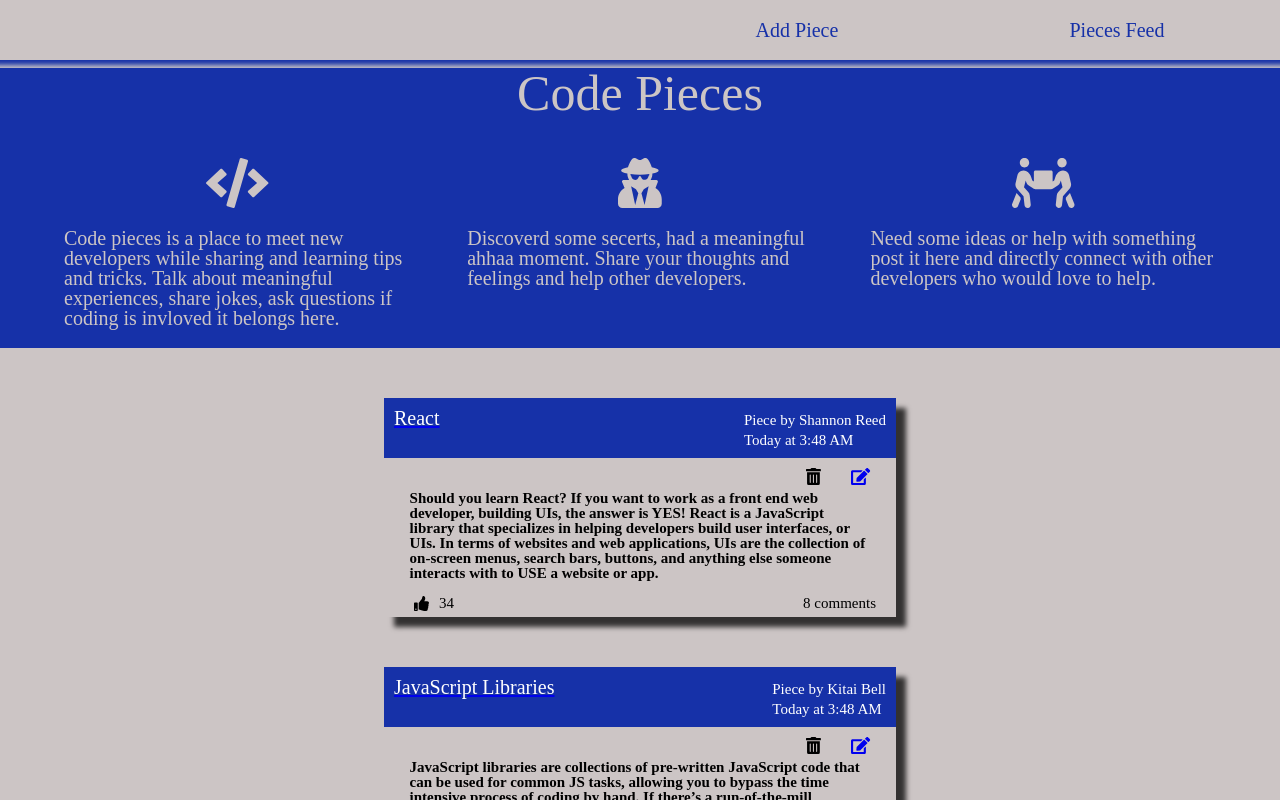
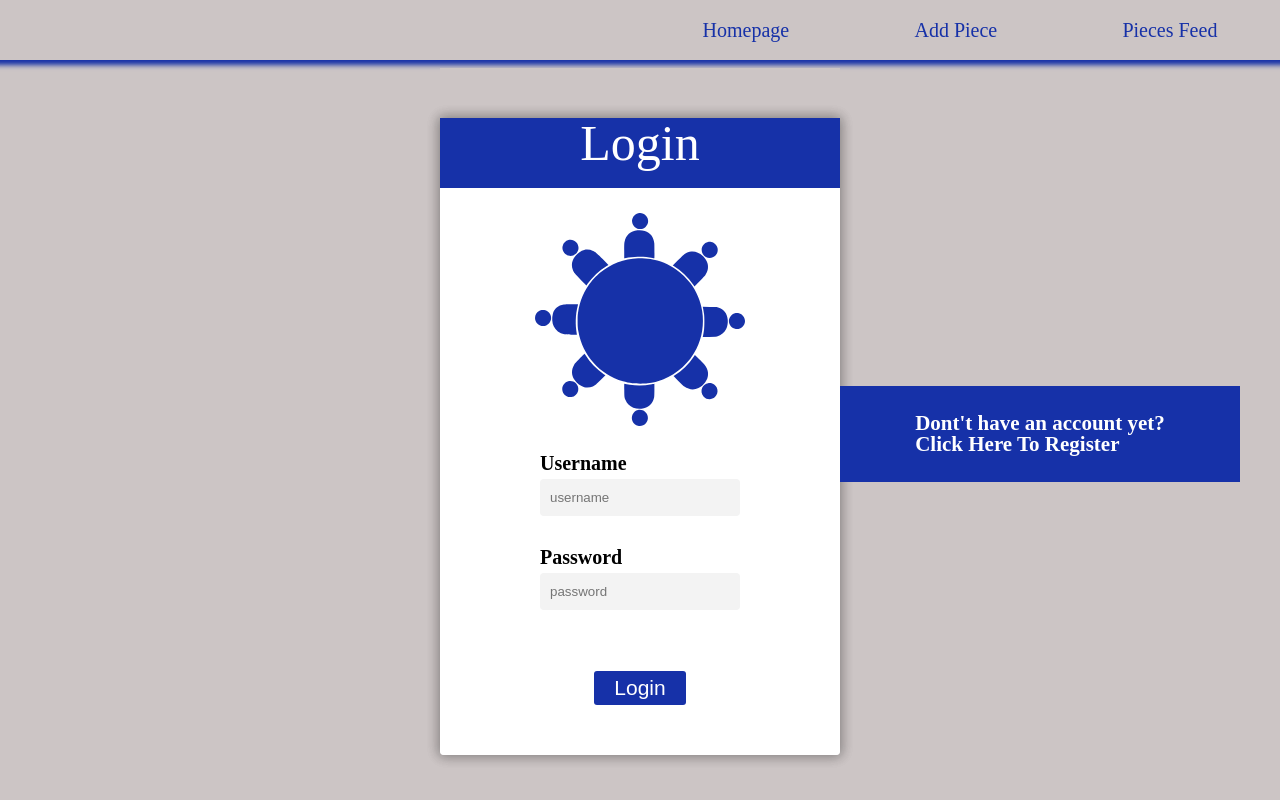
Before and after one commit to SR-Portfolio-Projects/Code-Pieces-Part-I, a React (Create React App) app in the folder code-pieces/: page / in a window 1280 px wide. Shown: the top 800 px of the page. Built offline with nearby package versions, Linux system fonts and the light colour scheme.

Commit message:
added Login and Register components and styling forms are not yet working

```diff
--- a/code-pieces/package.json
+++ b/code-pieces/package.json
@@ -12,6 +12,7 @@
     "@testing-library/react": "^9.3.2",
     "@testing-library/user-event": "^7.1.2",
     "moment": "^2.29.1",
+    "node-sass": "^4.14.1",
     "react": "^16.13.1",
     "react-dom": "^16.13.1",
     "react-router": "^5.2.0",
--- a/code-pieces/src/App.js
+++ b/code-pieces/src/App.js
@@ -10,6 +10,7 @@ import AddPiece from './components/codePieces/AddPiece';
 import EditPieceForm from './components/codePieces/EditPieceForm';
 import Menu from './components/Menu';
 import Piece from './components/codePieces/Piece';
+import Landing from './components/loginandregister/Landing';
 
 
 const App = () => {
@@ -49,7 +50,7 @@ const App = () => {
 							)
 					}}
 			/>
-			<Route path = '/' render = { () => {
+			<Route path = '/pieces' render = { () => {
 					return (
 								<Pieces pieces = { pieces }
 										setPieces = { setPieces }
@@ -61,6 +62,7 @@ const App = () => {
 						)
 					}}
 			/>
+			<Route path ='/' component = { Landing } />
 
 		</Switch>
       </div>
--- a/code-pieces/src/components/Menu.js
+++ b/code-pieces/src/components/Menu.js
@@ -6,14 +6,14 @@ function Menu() {
      return (
         <div className = 'menu'>
             <nav>
-                {/* <Link className = 'menu-link' to = '/'>
+                <Link className = 'menu-link' to = '/'>
                     Homepage
-                </Link> */}
+                </Link>
                 <Link className = 'menu-link' to = '/addpiece'>
                     Add Piece
                 </Link>
 
-                <Link className = 'menu-link' to = '/'>
+                <Link className = 'menu-link' to = '/pieces'>
                     Pieces Feed
                 </Link>
 
--- /dev/null
+++ b/code-pieces/src/components/loginandregister/Landing.js
@@ -0,0 +1,45 @@
+import React, { Component } from 'react';
+import './landing.scss';
+import { Login, Register } from './index';
+import LoginOrRegister from './LoginOrRegister';
+
+
+class Landing extends Component{
+
+  state = {
+    isLogginActive: true,
+  }
+
+  changeState() {
+    this.setState(prevState => ({ isLogginActive: !prevState.isLogginActive }));
+  }
+
+  render(){
+    const { isLogginActive} = this.state;
+    const current = isLogginActive ? <p>Dont't have an account yet? <br/>Click Here To Register</p> : <p>Already Signed Up? <br/> Click Here To Login </p>;
+    const currentActive = isLogginActive ? "Login" : "Register";
+  return (
+    <div className="App">
+      <div className="login-register">
+        <div className="container">
+
+          {isLogginActive && <Login containerRef = {(ref) => this.current = ref} /> }
+          {!isLogginActive && <Register containerRef = {(ref) => this.current = ref} />}
+
+        </div>
+        <div className="div">
+          <LoginOrRegister current = { current }
+                           currentActive={currentActive}
+                           containerRef = {ref => this.logInOrRegister = ref}
+                           onClick = { this.changeState.bind(this)} />
+        </div>
+      </div>
+
+    </div>
+  );
+}
+}
+
+
+
+export default Landing;
--- /dev/null
+++ b/code-pieces/src/components/loginandregister/Login.js
@@ -0,0 +1,49 @@
+import React, { Component } from 'react';
+import loginImg from './login.svg';
+
+
+
+
+
+
+export class Login extends Component {
+        state = {
+
+        }
+  render() {
+     return (
+        <div className = 'container' ref = { this.props.containerRef }>
+        <div className = 'header'>
+            <h1>Login</h1>
+        </div>
+        <div className = 'content'>
+            <div className = 'image'>
+                <img src = {loginImg} alt = 'Login'/>
+            </div>
+            <div className = 'form'>
+                <div className="form-group">
+                    <label htmlFor="username">Username</label>
+                        <input type="text"
+                            name = 'username'
+                            placeholder = 'username'/>
+                </div>
+
+                <div className="form-group">
+                    <label htmlFor="password">Password</label>
+                        <input type="password"
+                               name = 'password'
+                               placeholder = 'password'/>
+                </div>
+
+            </div>
+        </div>
+        <div className="footer">
+            <button type = 'button' className="btn">
+                Login
+            </button>
+        </div>
+        </div>
+     )
+  }
+}
+// export default Login;
--- /dev/null
+++ b/code-pieces/src/components/loginandregister/LoginOrRegister.js
@@ -0,0 +1,17 @@
+import React from 'react';
+
+const LoginOrRegister = props => {
+    return (
+      <div
+        className="logInOrRegister"
+        ref={props.containerRef}
+        onClick={props.onClick}
+      >
+        <div className="inner-container">
+          <div className="text">{props.current}</div>
+        </div>
+      </div>
+    );
+  };
+
+  export default LoginOrRegister
--- /dev/null
+++ b/code-pieces/src/components/loginandregister/Register.js
@@ -0,0 +1,52 @@
+import React, { Component } from 'react';
+import loginImg from './login.svg';
+
+
+export class Register extends Component {
+    state = {
+    }
+  render() {
+     return (
+        <div className = 'container' ref = { this.props.containerRef }>
+        <div className = 'header'>
+            <h1>Register</h1>
+        </div>
+        <div className = 'content'>
+            <div className = 'image'>
+                <img src = {loginImg} alt = 'Register'/>
+            </div>
+            <div className = 'form'>
+
+                <div className="form-group">
+                    <label htmlFor="username">Username</label>
+                        <input type="text"
+                            name = 'username'
+                            placeholder = 'username'/>
+                </div>
+
+                <div className="form-group">
+                    <label htmlFor="email">Email</label>
+                        <input type="email"
+                               name = 'email'
+                               placeholder = 'email'/>
+                </div>
+
+
+                <div className="form-group">
+                    <label htmlFor="password">Password</label>
+                        <input type="password"
+                               name = 'password'
+                               placeholder = 'password'/>
+                </div>
+
+            </div>
+        </div>
+        <div className="footer">
+            <button type = 'button' className="btn">
+                Register
+            </button>
+        </div>
+        </div>
+     )
+  }
+}
--- /dev/null
+++ b/code-pieces/src/components/loginandregister/index.js
@@ -0,0 +1,4 @@
+import './style.scss';
+
+export { Login } from './Login';
+export { Register } from './Register';
--- /dev/null
+++ b/code-pieces/src/components/loginandregister/landing.scss
@@ -0,0 +1,51 @@
+//Login Main Container
+.login-register {
+    margin: 5rem auto;
+    width: 40rem;
+    display: flex;
+    justify-content: center;
+    align-items: center;
+    position: relative;
+    .container {
+      display: flex;
+      justify-content: center;
+      align-items: center;
+      background-color:#FFFFFF;
+      box-shadow: 0px 0px 12px 2px rgba(15, 15, 15, 0.2);
+      border-radius: 4px;
+    }
+    .logInOrRegister {
+      margin-top: -5rem;
+      display: flex;
+      justify-content: center;
+      align-items: center;
+      height: 15%;
+      background-color:#1631a8;
+      width: 100%;
+      position: absolute;
+
+      .text {
+        font-size: 2.1rem;
+        font-weight: bolder;
+        color: #FFFFFF;
+      }
+    }
+  }
+
+  //Button
+  .btn {
+    font-size: 21px;
+    padding: 5px 20px;
+    border: 0;
+    background-color: #1631a8;
+    color: #fff;
+    border-radius: 3px;
+    transition: all 250ms ease-in-out;
+    cursor: pointer;
+    &:hover {
+      background-color: #2386c8;
+    }
+    &:focus {
+      outline: none;
+    }
+  }
--- /dev/null
+++ b/code-pieces/src/components/loginandregister/style.scss
@@ -0,0 +1,60 @@
+.container {
+    width: 100%;
+    display: flex;
+    flex-direction: column;
+    align-items: center;
+
+    .header {
+        font-size: 2.4rem;
+        color: #FFFFFF;
+        font-family: 'Libre Baskerville', serif;
+    }
+
+    .content {
+        display: flex;
+        flex-direction: column;
+        .image {
+            width: 21rem;
+            img {
+                width: 100%;
+                height: 100%;
+            }
+        }
+        .form {
+            margin-top: 2rem;
+            display: flex;
+            flex-direction: column;
+            align-items: center;
+            .form-group {
+                display: flex;
+                flex-direction: column;
+                align-items: flex-start;
+                width: fit-content;
+                label {
+                    font-size: 2rem;
+                    font-weight: bolder;
+                }
+                input {
+                    margin-top: .6rem;
+                    min-width: 18rem;
+                    height: 3.7rem;
+                    padding: 0 1rem;
+                    background-color:#F3F3F3;
+                    border: 0;
+                    border-radius: .4rem;
+                    margin-bottom: 3.1rem;
+                    transition: all 250ms ease-in-out;
+                    &:focus {
+                        outline: none;
+                        box-shadow: 0 0 1.2rem .4rem #1631a8;
+
+                    }
+                }
+            }
+        }
+    }
+    .footer {
+        margin-top: 3rem;
+        margin-bottom: 5rem;
+    }
+}
```
Also changed, not shown: code-pieces/src/components/loginandregister/login.svg (added), 1 other file (tests, documents, lock files or other folders).
